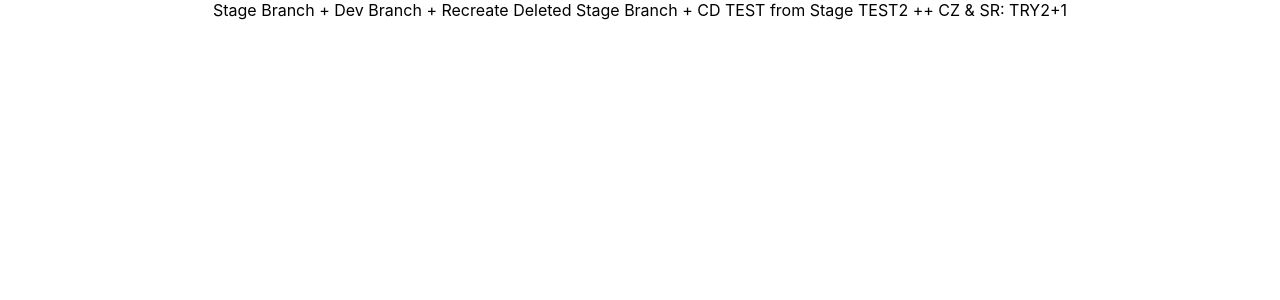
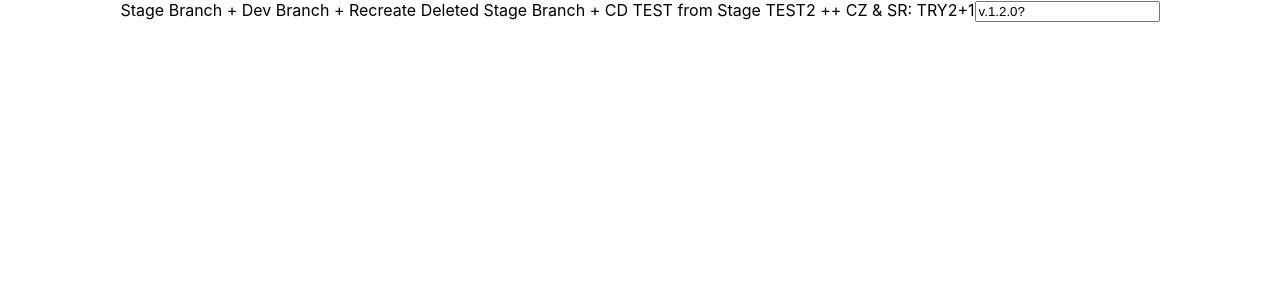
Before and after one commit to ryul-lullalla/gitlab-cicd-demo, a React (Create React App) app: page / in a window 1280 px wide. Shown: the top 300 px of the page. Built offline with nearby package versions, Linux system fonts and the light colour scheme.

Commit message:
feat: versioning TEST 1

```diff
--- a/src/App.js
+++ b/src/App.js
@@ -6,6 +6,7 @@ function App() {
     <div className="App">
       Stage Branch + Dev Branch + Recreate Deleted Stage Branch + CD TEST from
       Stage TEST2 ++ CZ & SR: TRY2+1
+      <input value="v.1.2.0?" />
     </div>
   );
 }
```
